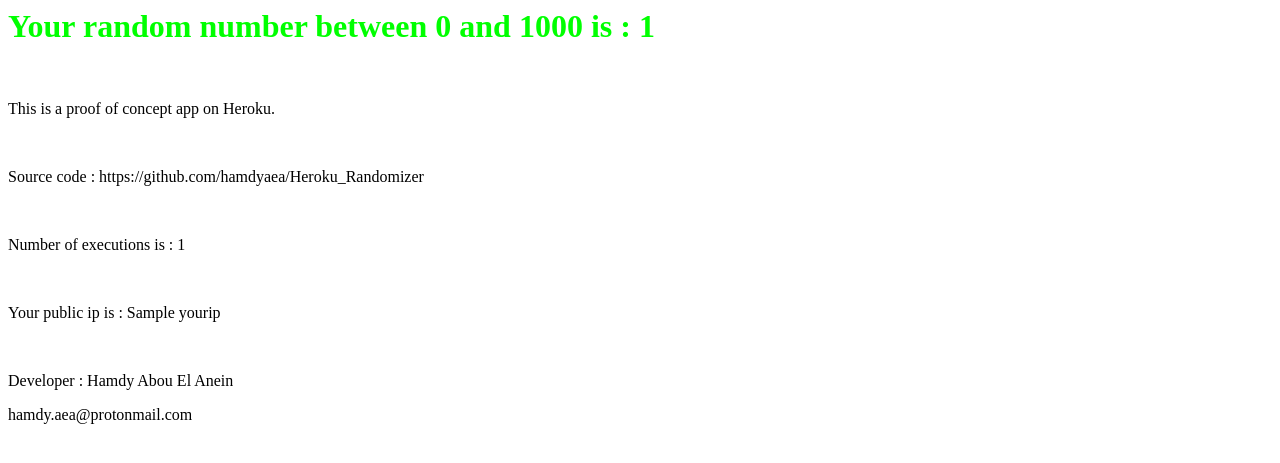
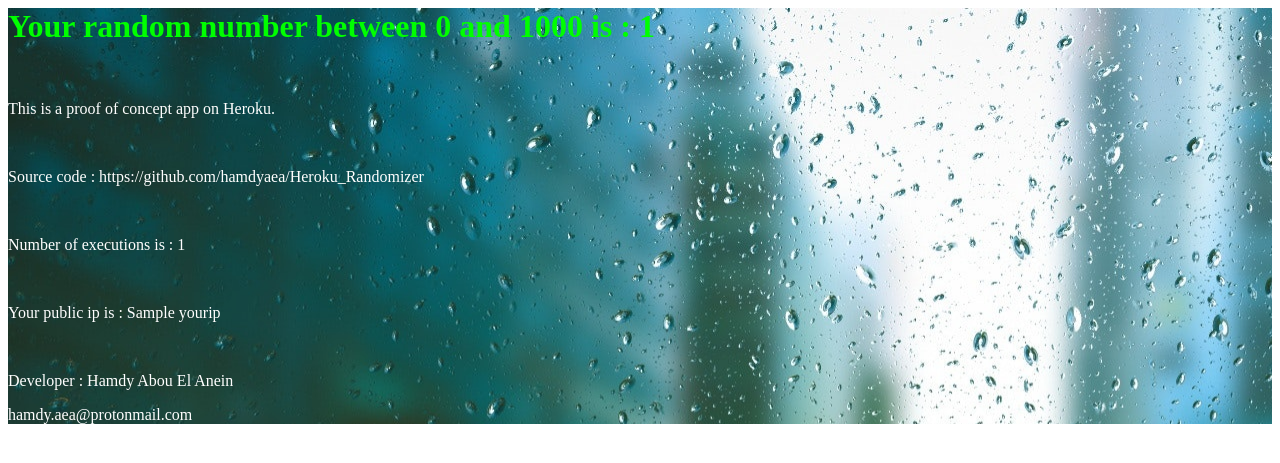
Before and after one commit to hamdyaea/Heroku_Randomizer, a Flask app: template templates/index.html in a window 1280 px wide. Shown: the top 463 px of the page. Run offline with Flask 2, Linux system fonts and the light colour scheme; the template is opened without the code that fills it: most values are stand-ins (such as "Sample title", 1, 10 or a date in 2020).

Commit message:
modify background and text color

```diff
--- a/templates/index.html
+++ b/templates/index.html
@@ -1,12 +1,13 @@
+<div style="background-image: url('back.jpg');">
 <h1><span style="color: #00ff00;">Your random number between 0 and 1000 is : {{ random_number }}</span></h1>
 <p>&nbsp;</p>
-<p>This is a proof of concept app on Heroku.</p>
+<p><span style="color: white;">This is a proof of concept app on Heroku.</span></p>
 <p>&nbsp;</p>
-<p>Source code : https://github.com/hamdyaea/Heroku_Randomizer</p>
+<p><span style="color: white;">Source code : https://github.com/hamdyaea/Heroku_Randomizer</span></p>
 <p>&nbsp;</p>
-<p>Number of executions is : {{  counter  }}</p>
+<p><span style="color: white;">Number of executions is : {{  counter  }}</span></p>
 <p>&nbsp;</p>
-<p>Your public ip is : {{  yourip }}</p>
+<p><span style="color: white;">Your public ip is : {{  yourip }}</span></p>
 <p>&nbsp;</p>
-<p>Developer : Hamdy Abou El Anein</p>
-<p>hamdy.aea@protonmail.com</p>
+<p><span style="color: white;">Developer : Hamdy Abou El Anein</span></p>
+<p><span style="color: white;">hamdy.aea@protonmail.com</span></p>
```
Also changed, not shown: templates/back.jpg (added).
